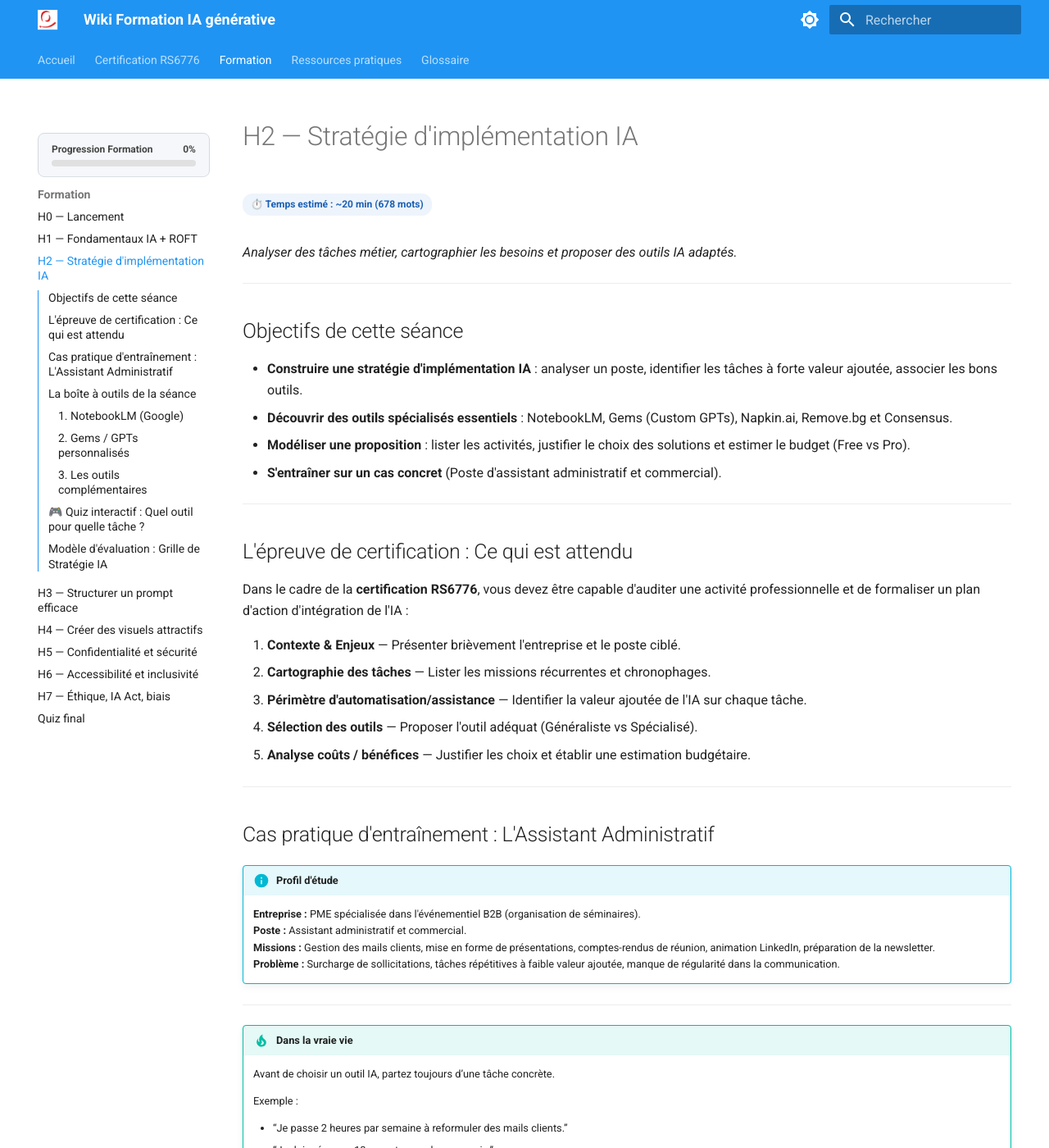
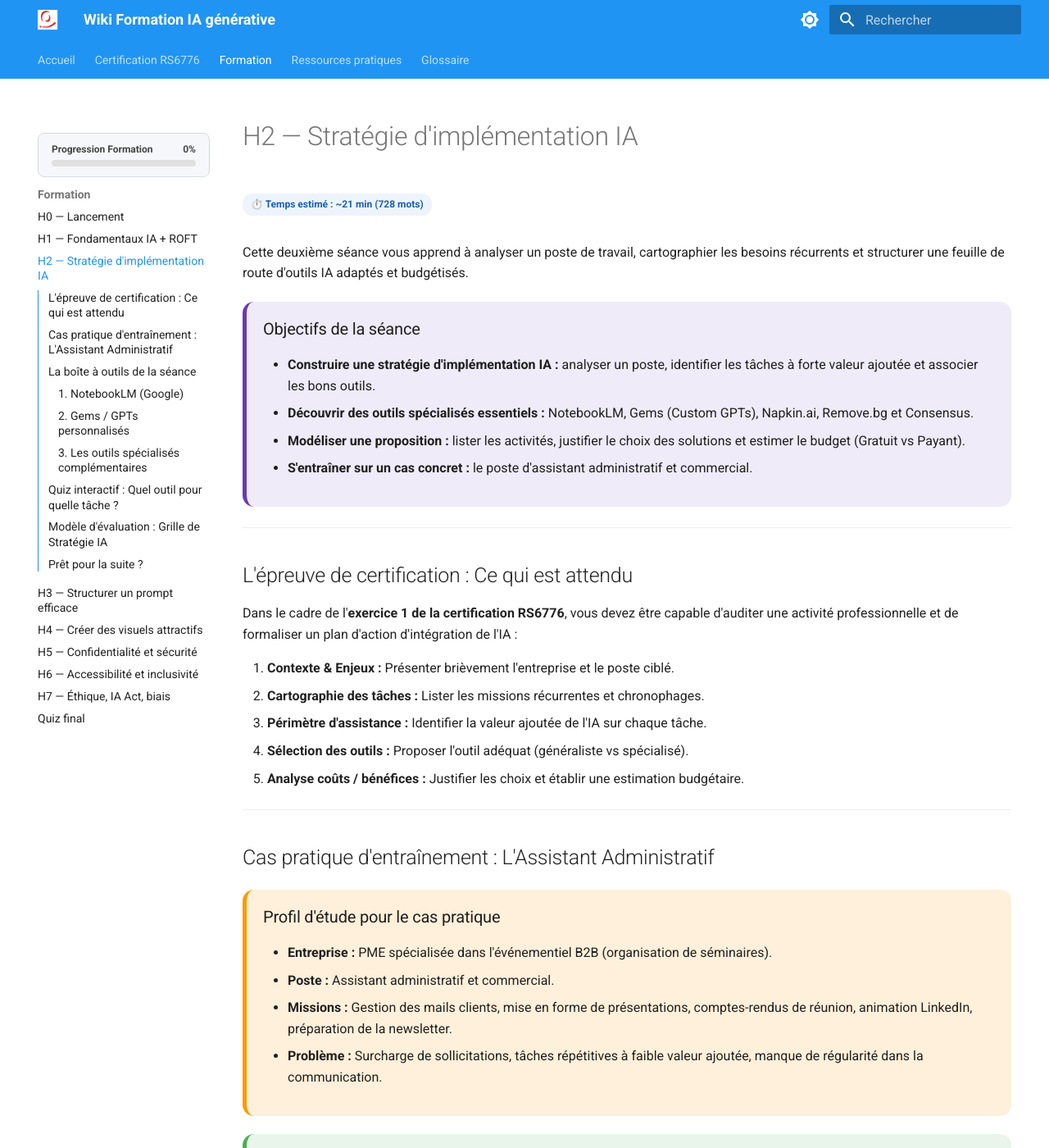
Before and after one commit to pierre-l-hue/wiki-formation-ia, an MkDocs documentation site: the page built from docs/formation/h2.md, in a window 1280 px wide and 1400 px high. Shown: the whole window at 82% size. Built offline with MkDocs 1.6.1 and Material for MkDocs 9.7.7, drawn with Linux system fonts in a browser that asks for light colours; some of the changed text lies outside the part shown.

Commit message:
Update h2.md

```diff
--- a/docs/formation/h2.md
+++ b/docs/formation/h2.md
@@ -1,77 +1,84 @@
 # H2 — Stratégie d'implémentation IA
 
-*Analyser des tâches métier, cartographier les besoins et proposer des outils IA adaptés.*
+Cette deuxième séance vous apprend à analyser un poste de travail, cartographier les besoins récurrents et structurer une feuille de route d'outils IA adaptés et budgétisés.
 
----
-
-## Objectifs de cette séance
-
-- **Construire une stratégie d'implémentation IA** : analyser un poste, identifier les tâches à forte valeur ajoutée, associer les bons outils.
-- **Découvrir des outils spécialisés essentiels** : NotebookLM, Gems (Custom GPTs), Napkin.ai, Remove.bg et Consensus.
-- **Modéliser une proposition** : lister les activités, justifier le choix des solutions et estimer le budget (Free vs Pro).
-- **S'entraîner sur un cas concret** (Poste d'assistant administratif et commercial).
+<div class="summary-box">
+  <h3>Objectifs de la séance</h3>
+  <ul>
+    <li><strong>Construire une stratégie d'implémentation IA :</strong> analyser un poste, identifier les tâches à forte valeur ajoutée et associer les bons outils.</li>
+    <li><strong>Découvrir des outils spécialisés essentiels :</strong> NotebookLM, Gems (Custom GPTs), Napkin.ai, Remove.bg et Consensus.</li>
+    <li><strong>Modéliser une proposition :</strong> lister les activités, justifier le choix des solutions et estimer le budget (Gratuit vs Payant).</li>
+    <li><strong>S'entraîner sur un cas concret :</strong> le poste d'assistant administratif et commercial.</li>
+  </ul>
+</div>
 
 ---
 
 ## L'épreuve de certification : Ce qui est attendu
 
-Dans le cadre de la **certification RS6776**, vous devez être capable d'auditer une activité professionnelle et de formaliser un plan d'action d'intégration de l'IA :
+Dans le cadre de l'**exercice 1 de la certification RS6776**, vous devez être capable d'auditer une activité professionnelle et de formaliser un plan d'action d'intégration de l'IA :
 
-1. **Contexte & Enjeux** — Présenter brièvement l'entreprise et le poste ciblé.
-2. **Cartographie des tâches** — Lister les missions récurrentes et chronophages.
-3. **Périmètre d'automatisation/assistance** — Identifier la valeur ajoutée de l'IA sur chaque tâche.
-4. **Sélection des outils** — Proposer l'outil adéquat (Généraliste vs Spécialisé).
-5. **Analyse coûts / bénéfices** — Justifier les choix et établir une estimation budgétaire.
+1. **Contexte & Enjeux :** Présenter brièvement l'entreprise et le poste ciblé.
+2. **Cartographie des tâches :** Lister les missions récurrentes et chronophages.
+3. **Périmètre d'assistance :** Identifier la valeur ajoutée de l'IA sur chaque tâche.
+4. **Sélection des outils :** Proposer l'outil adéquat (généraliste vs spécialisé).
+5. **Analyse coûts / bénéfices :** Justifier les choix et établir une estimation budgétaire.
 
 ---
 
 ## Cas pratique d'entraînement : L'Assistant Administratif
 
-!!! info "Profil d'étude"
-    **Entreprise :** PME spécialisée dans l'événementiel B2B (organisation de séminaires).
-    **Poste :** Assistant administratif et commercial.
-    **Missions :** Gestion des mails clients, mise en forme de présentations, comptes-rendus de réunion, animation LinkedIn, préparation de la newsletter.
-    **Problème :** Surcharge de sollicitations, tâches répétitives à faible valeur ajoutée, manque de régularité dans la communication.
+<div class="warning-practice-box">
+  <h3>Profil d'étude pour le cas pratique</h3>
+  <ul>
+    <li><strong>Entreprise :</strong> PME spécialisée dans l'événementiel B2B (organisation de séminaires).</li>
+    <li><strong>Poste :</strong> Assistant administratif et commercial.</li>
+    <li><strong>Missions :</strong> Gestion des mails clients, mise en forme de présentations, comptes-rendus de réunion, animation LinkedIn, préparation de la newsletter.</li>
+    <li><strong>Problème :</strong> Surcharge de sollicitations, tâches répétitives à faible valeur ajoutée, manque de régularité dans la communication.</li>
+  </ul>
+</div>
 
----
-!!! tip "Dans la vraie vie"
-    Avant de choisir un outil IA, partez toujours d’une tâche concrète.
+<div class="good-reflex-box">
+  <h3>Méthode d'analyse : Partir du besoin métier</h3>
+  <p>Avant de choisir un outil IA, partez toujours d'une tâche concrète du quotidien :</p>
+  <ul>
+    <li><em>« Je passe 2 heures par semaine à reformuler des mails clients. »</em></li>
+    <li><em>« Je dois résumer 10 comptes-rendus par mois. »</em></li>
+    <li><em>« Je dois produire régulièrement des posts LinkedIn. »</em></li>
+  </ul>
+  <p>Ensuite seulement, sélectionnez l'outil le plus adapté.</p>
+</div>
 
-    Exemple :
-
-    - “Je passe 2 heures par semaine à reformuler des mails clients.”
-    - “Je dois résumer 10 comptes-rendus par mois.”
-    - “Je dois produire régulièrement des posts LinkedIn.”
-
-    Ensuite seulement, choisissez l’outil adapté.
 ---
 
 ## La boîte à outils de la séance
 
-!!! tip "La règle d'or d'implémentation"
-    Commencez toujours par exploiter les capacités d'un **LLM généraliste** (ChatGPT, Gemini, Claude, Mistral) qui couvre 80 % des besoins. N'ajoutez un outil spécialisé que si la tâche exige une fonctionnalité métier spécifique (analyse documentaire stricte, détourage, génération de schémas).
+<div class="good-reflex-box">
+  <h3>La règle d'or d'implémentation</h3>
+  <p>Commencez toujours par exploiter les capacités d'un <strong>LLM généraliste</strong> (ChatGPT, Gemini, Claude, Mistral) qui couvre 80 % des besoins. N'ajoutez un outil spécialisé que si la tâche exige une fonctionnalité métier spécifique (analyse documentaire stricte, détourage d'image, génération de schémas).</p>
+</div>
 
-### 1. NotebookLM (Google)
-- **Principe :** Un assistant qui raisonne **exclusivement sur vos propres documents** (PDF, Docs, Audio, Sites web). Aucun risque d'hallucination basée sur le web externe.
-- **Usage clé :** Synthèse de gros dossiers, création de FAQ, interrogation de cahiers des charges.
-- **Tarif :** Gratuit.
+### 1. NotebookLM *(Google)*
+* **Principe :** Un assistant qui raisonne **exclusivement sur vos propres documents** (PDF, Docs, Audio, Sites web). Aucun risque d'hallucination basée sur le web externe.
+* **Usage clé :** Synthèse de gros dossiers, création de FAQ, interrogation de cahiers des charges.
+* **Tarif :** Gratuit.
 
 ### 2. Gems / GPTs personnalisés
-- **Principe :** Des assistants IA configurés sur-mesure (rôle, ton, consignes, contraintes) réutilisables à l'infini.
-- **Usage clé :** Automatiser la rédaction de tâches récurrentes (CR de réunion, réponses types, posts RS).
-- **Tarif :** Gratuit (Gems) ou Inclus dans ChatGPT Plus (GPTs).
+* **Principe :** Des assistants IA configurés sur-mesure (rôle, ton, consignes, contraintes) réutilisables à l'infini.
+* **Usage clé :** Automatiser la rédaction de tâches récurrentes (CR de réunion, réponses types, posts pour réseaux sociaux).
+* **Tarif :** Gratuit (Gems) ou Inclus dans ChatGPT Plus (GPTs).
 
-### 3. Les outils complémentaires
-- 🎨 **Napkin.ai** — Transforme automatiquement du texte ou des listes en schémas visuels (Mindmaps, timelines, process).
-- 🖼️ **Remove.bg** — Détourage instantané d'images et photos produits.
-- 🔬 **Consensus** — Moteur de recherche scientifique basé sur des études vérifiées et évaluées par des pairs.
+### 3. Les outils spécialisés complémentaires
+* 🎨 **Napkin.ai :** Transforme automatiquement du texte ou des listes en schémas visuels (Mindmaps, timelines, processus).
+* 🖼️ **Remove.bg :** Détourage instantané d'images et photos produits.
+* 🔬 **Consensus :** Moteur de recherche scientifique basé sur des études vérifiées et évaluées par des pairs.
 
 ---
 
-## 🎮 Quiz interactif : Quel outil pour quelle tâche ?
+## Quiz interactif : Quel outil pour quelle tâche ?
 
 <!-- ==================================================== -->
-<!-- MINI-JEU : QUEL OUTIL POUR QUELLE TACHE ?            -->
+<!-- MINI-JEU : QUEL OUTIL POUR QUELLE TÂCHE ?           -->
 <!-- ==================================================== -->
 <div class="ia-quiz-game" style="background: var(--md-code-bg-color, #f8f9fa); padding: 18px; border-radius: 8px; border: 1px solid var(--md-default-fg-color--lightest, #e0e0e0); margin: 24px 0;">
   <p style="font-size: 14px; margin-top: 0; margin-bottom: 12px; font-weight: 500;">
@@ -180,20 +187,31 @@
 
 ## Modèle d'évaluation : Grille de Stratégie IA
 
-Voici le modèle de rendu type à construire pour vos propositions d'implémentation :
+Voici le modèle de rendu type à construire pour la certification (Exercice 1) :
 
 | Tâche identifiée | Fréquence | Outil recommandé | Justification de la valeur ajoutée | Estimation budgétaire |
 | :--- | :---: | :--- | :--- | :---: |
 | **Gestion des emails récurrents** | Quotidienne | **ChatGPT / Le Chat** | Réduction du temps de rédaction de 50 %. Homogénéisation des réponses. | 0 € (Freemium) |
-| **Synthèse des comptes-rendus** | Hebdo | **Gem "Rédacteur CR"** | Transformation automatique des notes brutes en format structuré. | 0 € (Inclus Gemini) |
+| **Synthèse des comptes-rendus** | Hebdomadaire | **Gem "Rédacteur CR"** | Transformation automatique des notes brutes en format structuré. | 0 € (Inclus Gemini) |
 | **Analyse des propositions partenaires** | Mensuelle | **NotebookLM** | Extraction ciblée sans risque d'erreur ou d'invention d'informations. | 0 € |
 | **Création de schémas de présentation** | Ponctuelle | **Napkin.ai** | Production rapide de supports visuels clairs pour les clients B2B. | 0 € (Gratuit < 500 crédits) |
 
 ---
 
-!!! success "Bilan de la séance H2"
-    - **Capacité d'analyse :** Savoir décomposer un poste en tâches automatisables.
-    - **Palette d'outils :** Associer judicieusement LLM généralistes et outils spécialisés.
-    - **Livrable :** Produire une grille de préconisations claire et budgétisée pour l'entreprise.
+<div class="summary-box">
+  <h3>Bilan de la séance H2</h3>
+  <ul>
+    <li><strong>Capacité d'analyse :</strong> Savoir décomposer un poste en tâches automatisables ou assistables.</li>
+    <li><strong>Palette d'outils :</strong> Associer judicieusement LLM généralistes et outils spécialisés.</li>
+    <li><strong>Livrables :</strong> Produire une grille de préconisations claire, argumentée et budgétisée.</li>
+  </ul>
+</div>
 
-**Prochaine étape (H3)** : [Ingénierie de prompt avancée & Structuration du besoin →](h3.md)
+---
+
+## Prêt pour la suite ?
+
+<div class="wiki-actions">
+  <a class="wiki-button primary" href="../h3/">Passer à la séance H3 — Prompting rédactionnel & visuel</a>
+  <a class="wiki-button" href="../h1/">Revoir la séance H1 — Fondamentaux & ROFT</a>
+</div>
```
Also changed, not shown: other parts of docs/formation/h2.md (+1 -1 lines).
